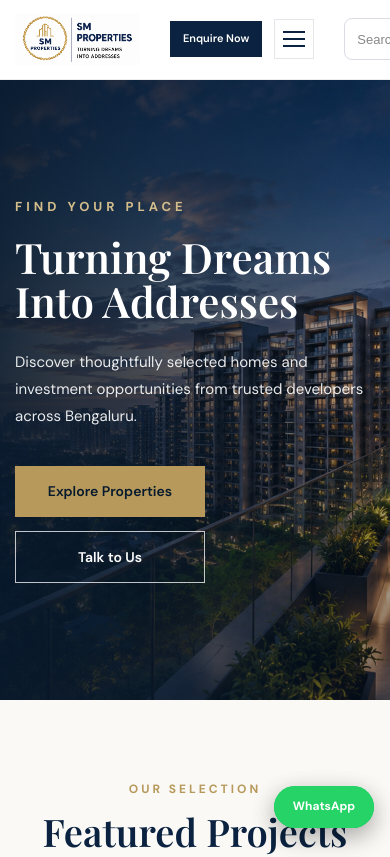
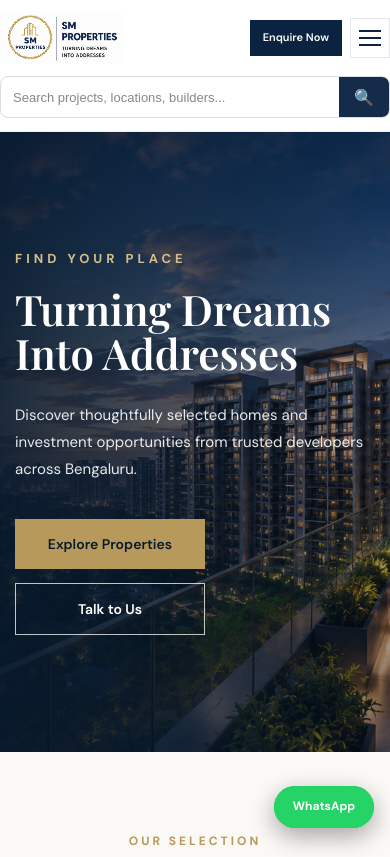
Before and after one commit to sachincmaratha12-source/sm-properties-website, a plain HTML site: page index.html in a window 390 px wide. Shown: the top 857 px of the page. Drawn offline with nearby package versions, Linux system fonts and the light colour scheme.

Commit message:
Improve mobile header responsiveness

```diff
--- a/css/style.css
+++ b/css/style.css
@@ -2794,3 +2794,40 @@ button {
     }
 
 }
+@media (max-width: 768px) {
+    .header-container {
+        min-height: auto;
+        flex-wrap: wrap;
+        gap: 12px;
+        padding: 12px 0;
+    }
+
+    .header-search {
+        order: 4;
+        flex: 1 0 100%;
+        width: 100%;
+        max-width: 100%;
+        margin: 0;
+    }
+
+    .search-input-wrap {
+        width: 100%;
+    }
+
+    .search-results {
+        left: 0;
+        right: 0;
+        width: 100%;
+    }
+}
+@media (max-width: 768px) {
+    .header-actions {
+        gap: 8px;
+        flex-shrink: 1;
+    }
+}
+@media (max-width: 768px) {
+    .logo img {
+        width: 125px;
+    }
+}
```
